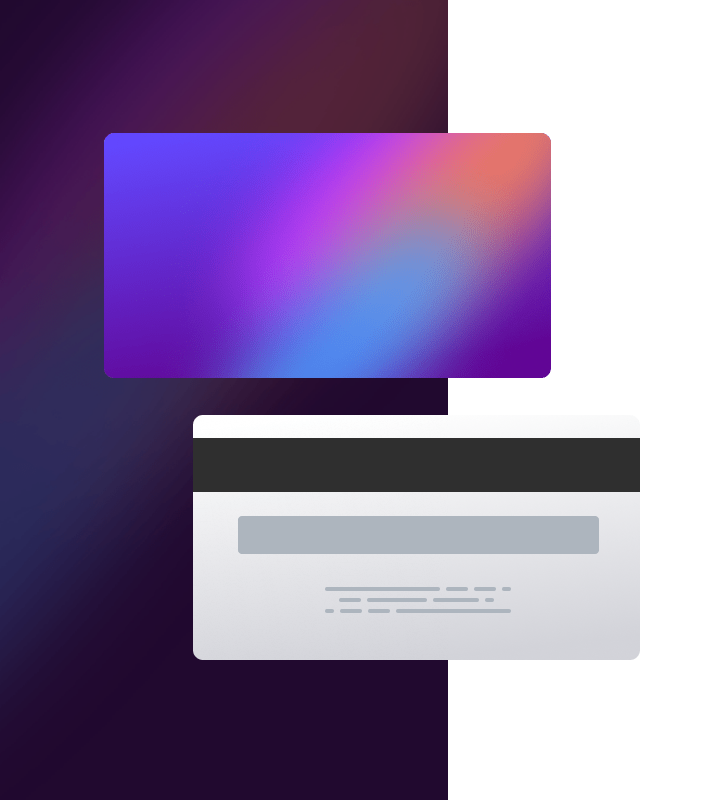
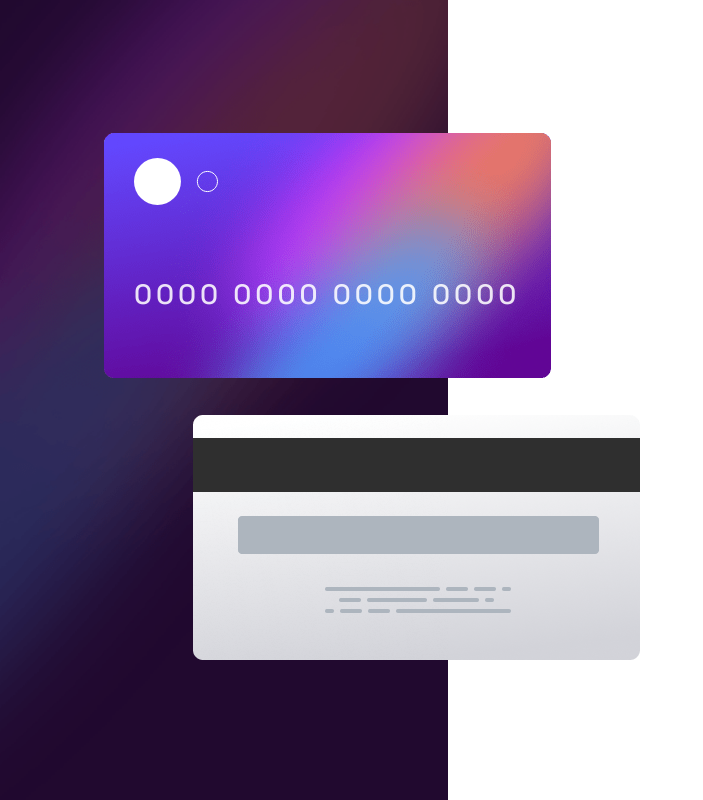
Before and after one commit to DepetrisFe/interactive-card-challenge, a React (Vite) app: page / in a window 1280 px wide. Shown: the whole page, without its empty margins (0-703 px from the left). Built offline with nearby package versions, Linux system fonts and the light colour scheme.

Commit message:
card logo, card number, materialui typography theme

```diff
--- a/src/mainPage/index.tsx
+++ b/src/mainPage/index.tsx
@@ -1,7 +1,8 @@
 import { useStyles } from "./styles";
-import { Box, Grid } from "@mui/material";
+import { Box, Grid, Typography } from "@mui/material";
 import BgCardFront from "../assets/bg-card-front.png";
 import BgCardBack from "../assets/bg-card-back.png";
+import CardLogo from "../assets/card-logo.svg";
 
 const MainPage = () => {
   const classes = useStyles();
@@ -16,6 +17,12 @@ const MainPage = () => {
               alt="card front background"
               className={classes.cardFront}
             />
+            <img src={CardLogo} alt="card logo" className={classes.cardLogo} />
+            <Box className={classes.cardNumberContainer}>
+              <Typography fontSize={28} letterSpacing={4}>
+                0000 0000 0000 0000
+              </Typography>
+            </Box>
           </Box>
           <Box className={classes.cardBackContainer}>
             <img
--- a/src/mainPage/styles.tsx
+++ b/src/mainPage/styles.tsx
@@ -46,6 +46,18 @@ export const useStyles = makeStyles((theme: Theme) => {
     },
     cardFront: {},
     cardBack: {},
+    cardLogo: {
+      position: "absolute",
+      top: "25px",
+      left: "30px",
+    },
+    cardNumberContainer: {
+      display: "flex",
+      justifyContent: "center",
+      position: "absolute",
+      width: "100%",
+      bottom: "70px",
+    },
     formSection: {},
   };
 });
--- a/src/theme/index.ts
+++ b/src/theme/index.ts
@@ -1,8 +1,10 @@
 import { createTheme } from "@mui/material/styles";
 import palette from "./palette";
+import typography from "./typography";
 
 const theme = createTheme({
   palette,
+  typography,
   breakpoints: {
     values: {
       xs: 0,
--- /dev/null
+++ b/src/theme/typography.ts
@@ -0,0 +1,5 @@
+const typography = {
+  fontFamily: ["Space Grotesk", "sans-serif"].join(","),
+};
+
+export default typography;
```
